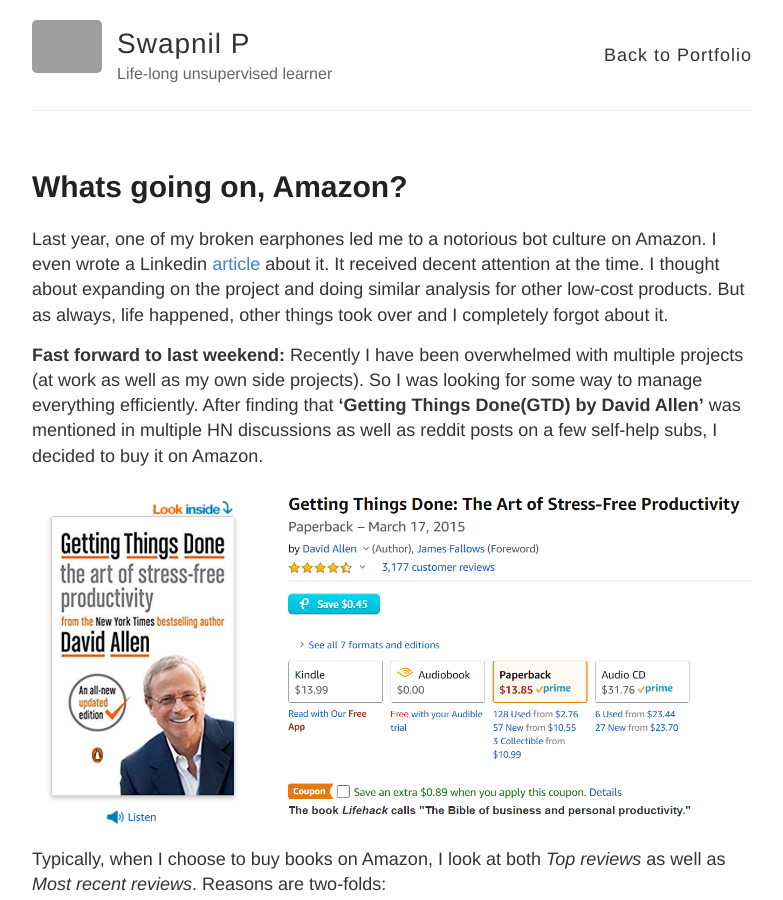
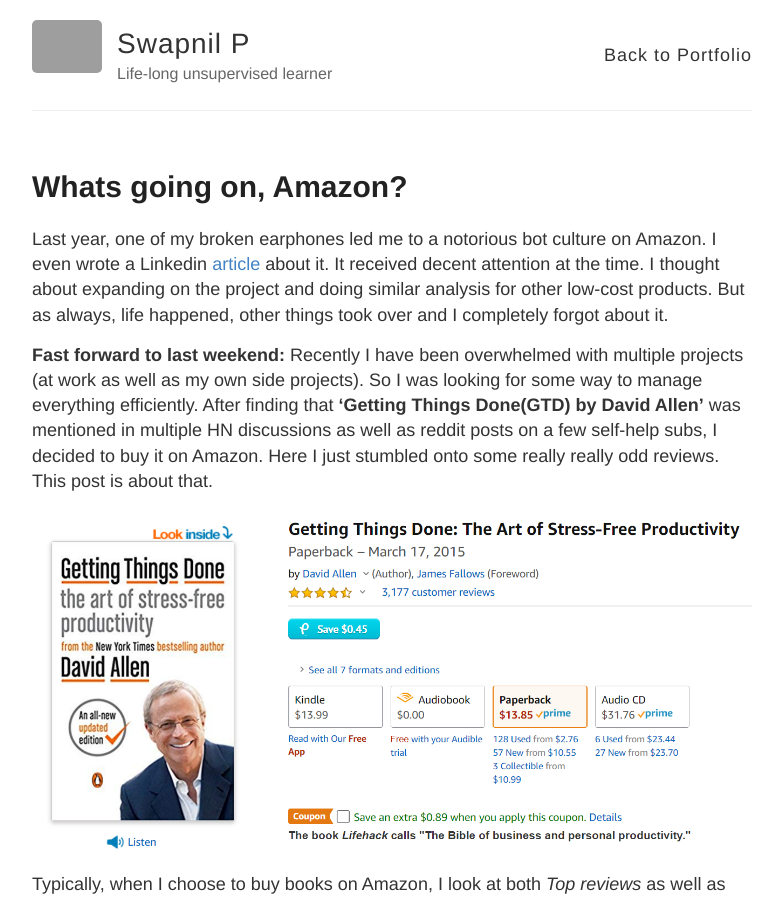
Before and after one commit to spsphulse/My-Portfolio, a Jekyll site: the page built from _posts/2019-07-30-whats-going-on-amazon.md, in a window 1280 px wide and 900 px high. Shown: the whole window, without its empty margins (248-1031 px from the left). Built offline with Jekyll 4.4.1, drawn with Linux system fonts in a browser that asks for light colours; grey boxes are pictures that could not be loaded.

Commit message:
Update 2019-07-30-whats-going-on-amazon.md

```diff
--- a/_posts/2019-07-30-whats-going-on-amazon.md
+++ b/_posts/2019-07-30-whats-going-on-amazon.md
@@ -6,7 +6,7 @@
 
 Last year, one of my broken earphones led me to a notorious bot culture on Amazon. I even wrote a Linkedin [article](https://www.linkedin.com/pulse/you-shop-amazon-absolutely-need-read-swapnil-phulse/) about it. It received decent attention at the time. I thought about expanding on the project and doing similar analysis for other low-cost products. But as always, life happened, other things took over and I completely forgot about it.
 
-**Fast forward to last weekend:**  Recently I have been overwhelmed with multiple projects (at work as well as my own side projects). So I was looking for some way to manage everything efficiently. After finding that **'Getting Things Done(GTD) by David Allen'** was mentioned in multiple HN discussions as well as reddit posts on a few self-help subs, I decided to buy it on Amazon.
+**Fast forward to last weekend:**  Recently I have been overwhelmed with multiple projects (at work as well as my own side projects). So I was looking for some way to manage everything efficiently. After finding that **'Getting Things Done(GTD) by David Allen'** was mentioned in multiple HN discussions as well as reddit posts on a few self-help subs, I decided to buy it on Amazon. Here I just stumbled onto some really really odd reviews. This post is about that.
 
 ![GTD book on amazon](https://raw.githubusercontent.com/spsphulse/My-Portfolio/master/images/amz_gtd_images/1.PNG)
 
```
